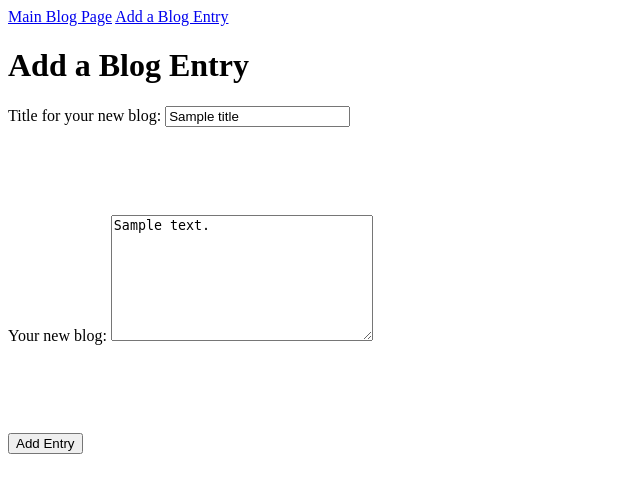
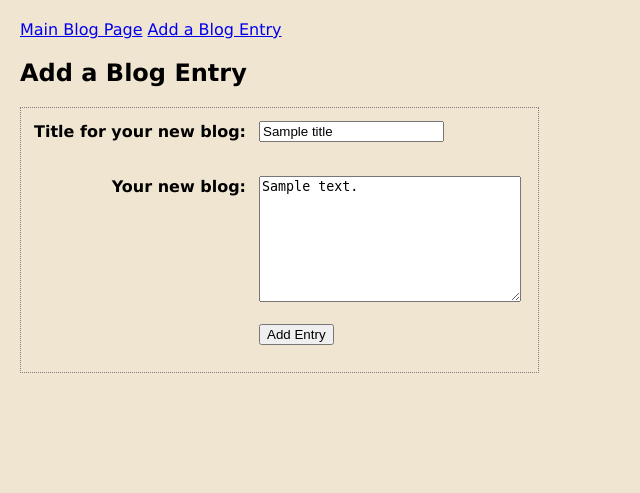
Before and after one commit to cregory012/blogz, a Flask app: template templates/newpost.html in a window 1280 px wide. Shown: the top 493 px of the page, without its empty margins (0-640 px from the left). Run offline with Flask 2, Linux system fonts and the light colour scheme; the template is opened without the code that fills it: most values are stand-ins (such as "Sample title", 1, 10 or a date in 2020).

Commit message:
some basic styling

```diff
--- a/static/styles.css
+++ b/static/styles.css
@@ -4,3 +4,26 @@
 #body-error {
     color:red;
 }
+
+body {
+    background-color: #efe5d0;
+    font-family: Verdana, Geneva, Tahoma, sans-serif;
+    margin: 20px;
+}
+
+table {
+    border: thin dotted #7e7e7e;
+    padding: 10px;
+}
+
+th {
+    text-align: right;
+    vertical-align: top;
+    padding-right: 10px;
+    padding-top: 2px;
+}
+
+td {
+    vertical-align: top;
+    padding-bottom: 15px;
+}
--- a/templates/newpost.html
+++ b/templates/newpost.html
@@ -1,17 +1,26 @@
 {% extends "base.html" %}
 
 {% block content %}
-<h1>Add a Blog Entry</h1>
 <form action="/newpost" method="POST">
-    <label id="label-title" for="title">Title for your new blog:</label>
-    <input id ="title" type="text" name="title" value="{{title}}"/>
-    <p id="title-error"><em>{{title_error}}</em></p>
-    <br/><br/><br/><br/>
-    <label id="label-body" for="body">Your new blog:</label>
-    <textarea id="body" name="body" rows="8" cols="30">{{body}}</textarea>
-    <p id="body-error"><em>{{body_error}}</em></p>
-    <br/><br/><br/><br/>
-    <input type="submit" value="Add Entry"/>
+<h2>Add a Blog Entry</h2>
+<table>
+  <tr>
+    <th><label id="label-title" for="title">Title for your new blog:</label></th>
+    <td>
+      <input id ="title" type="text" name="title" value="{{title}}"/>
+      <p id="title-error"><em>{{title_error}}</em></p>
+    </td>
+  </tr>
+  <tr>
+    <th><label id="label-body" for="body">Your new blog:</label></th>
+    <td><textarea id="body" name="body" rows="8" cols="30">{{body}}</textarea></td>
+    <td><p id="body-error"><em>{{body_error}}</em></p></td>
+  </tr>
+  <tr>
+    <th></th>
+    <td><input type="submit" value="Add Entry"/></td>
+  </tr>
+  </table>
 </form>
 
 {% endblock %}
```
